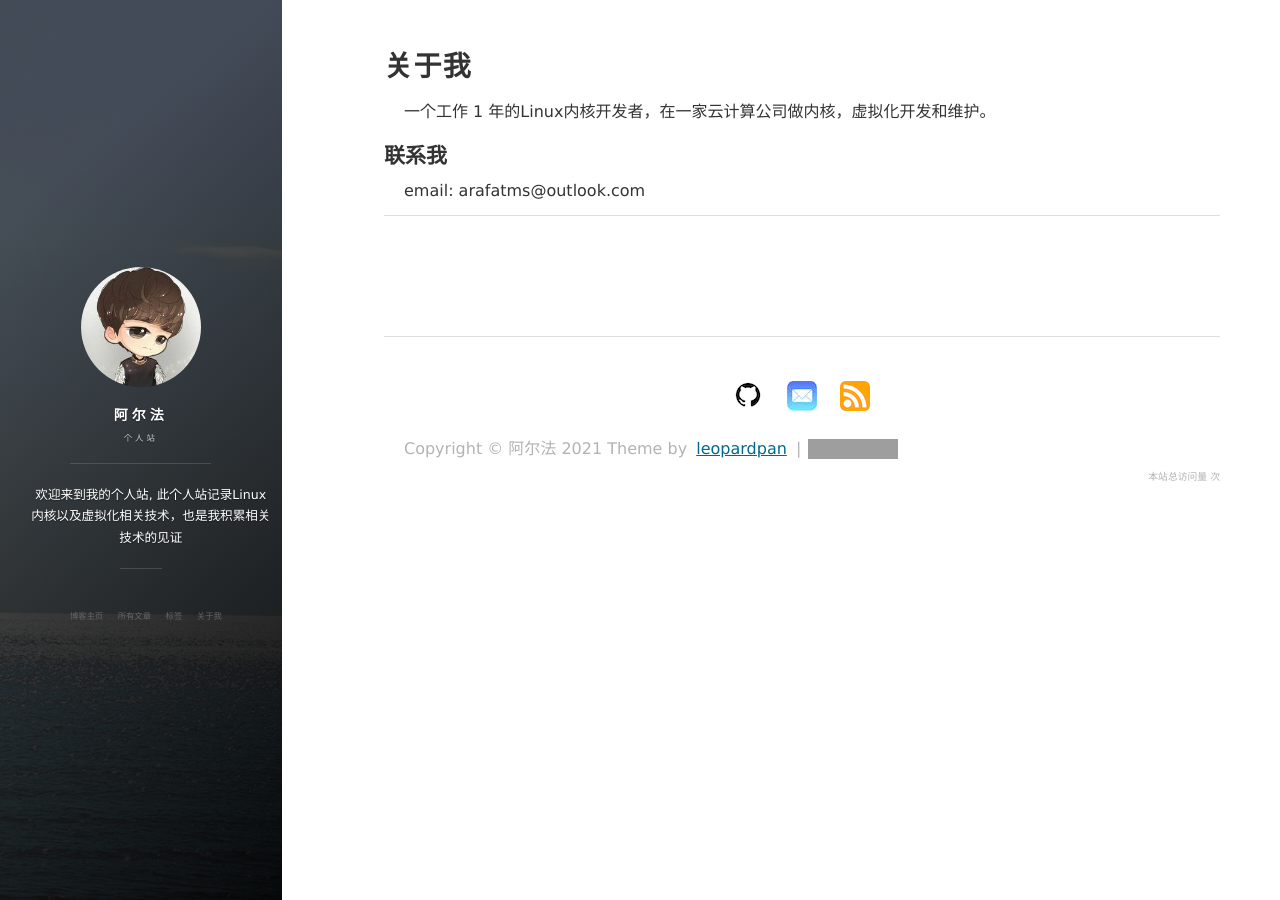
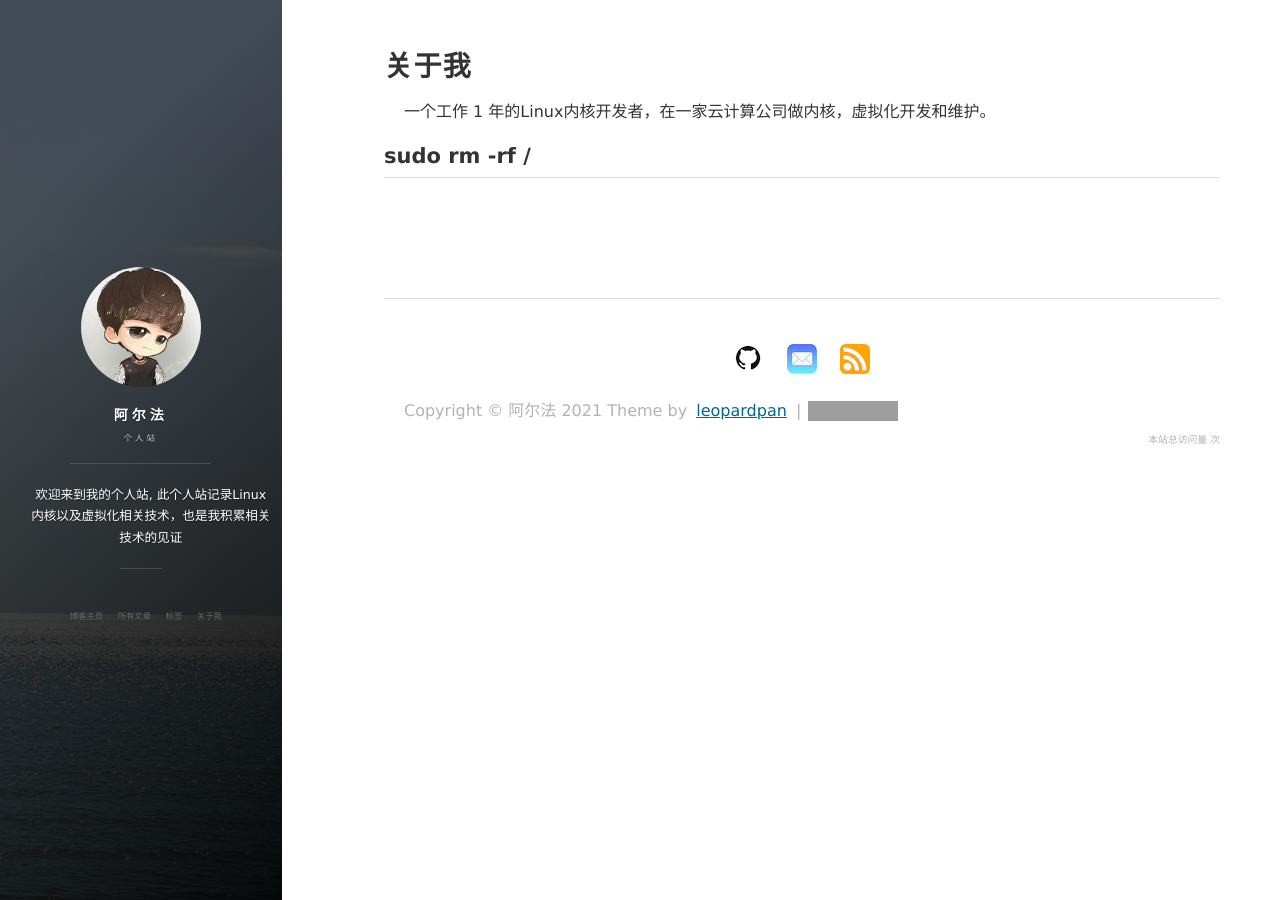
Before and after one commit to arafatms/arafatms.github.io, a Jekyll site: the page built from about.md, in a window 1280 px wide. Built offline with Jekyll 4.4.1, drawn with Linux system fonts in a browser that asks for light colours; nearby versions of some CDN libraries; comment, search, counter and statistics services are not loaded; grey boxes are pictures that could not be loaded.

Commit message:
About: Remove email address
Signed-off-by: aierpatijiang <aierpatijiang1@kingsoft.com>

```diff
--- a/about.md
+++ b/about.md
@@ -5,8 +5,6 @@ title: 关于我
 
 一个工作 1 年的Linux内核开发者，在一家云计算公司做内核，虚拟化开发和维护。
 
-<h2> 联系我 </h2>
-
-email: arafatms@outlook.com
+<h2> sudo rm -rf / </h2>
 
 {% include comments.html %}
```
